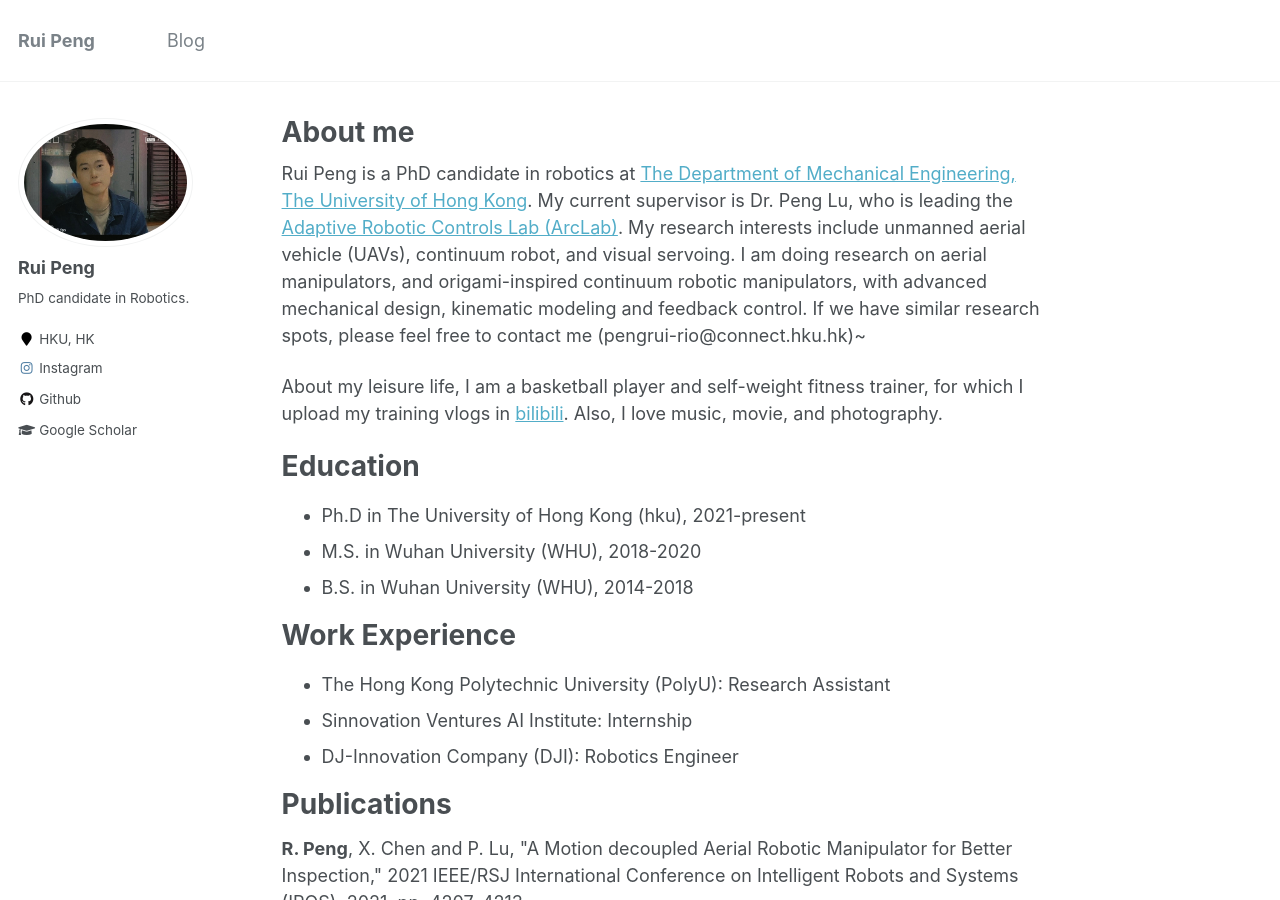
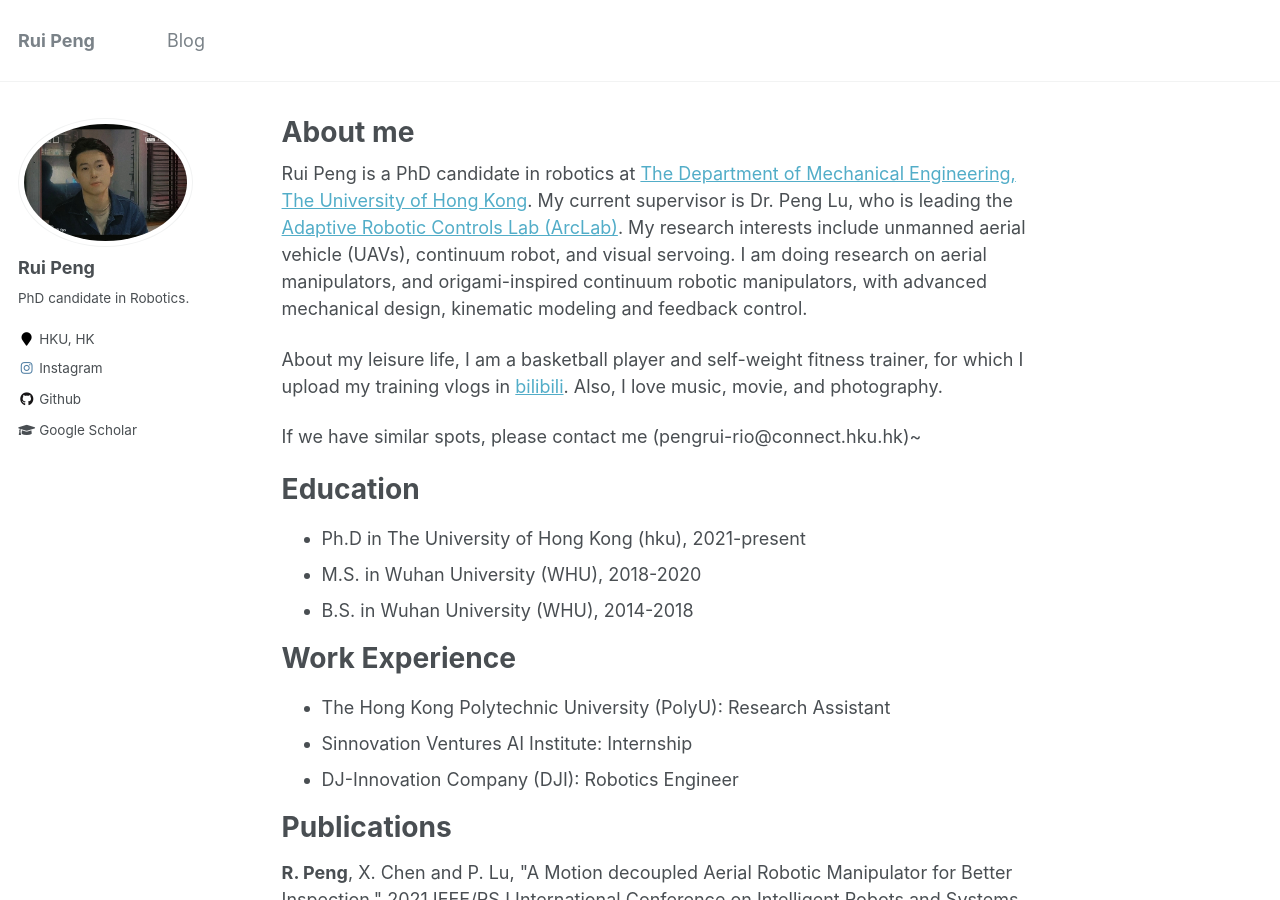
Before and after one commit to professor1996/professor1996.github.io, a Jekyll site: the page built from _pages/about.md, in a window 1280 px wide and 900 px high. Built offline with Jekyll 4.4.1, drawn with Linux system fonts in a browser that asks for light colours.

Commit message:
Update about.md

```diff
--- a/_pages/about.md
+++ b/_pages/about.md
@@ -12,11 +12,11 @@ Rui Peng is a PhD candidate in robotics at [The Department of Mechanical Enginee
 My current supervisor is Dr. Peng Lu, who is leading the [Adaptive Robotic Controls Lab (ArcLab)](https://arclab.hku.hk/).
 My research interests include unmanned aerial vehicle (UAVs), continuum robot, and visual servoing.
 I am doing research on aerial manipulators, and origami-inspired continuum robotic manipulators, with advanced mechanical design, kinematic modeling and feedback control.
-If we have similar research spots, please feel free to contact me (pengrui-rio@connect.hku.hk)~
 
 About my leisure life, I am a basketball player and self-weight fitness trainer, for which I upload my training vlogs in [bilibili](https://space.bilibili.com/607205349).
 Also, I love music, movie, and photography.
 
+If we have similar spots, please contact me (pengrui-rio@connect.hku.hk)~
 
 
 Education
```
